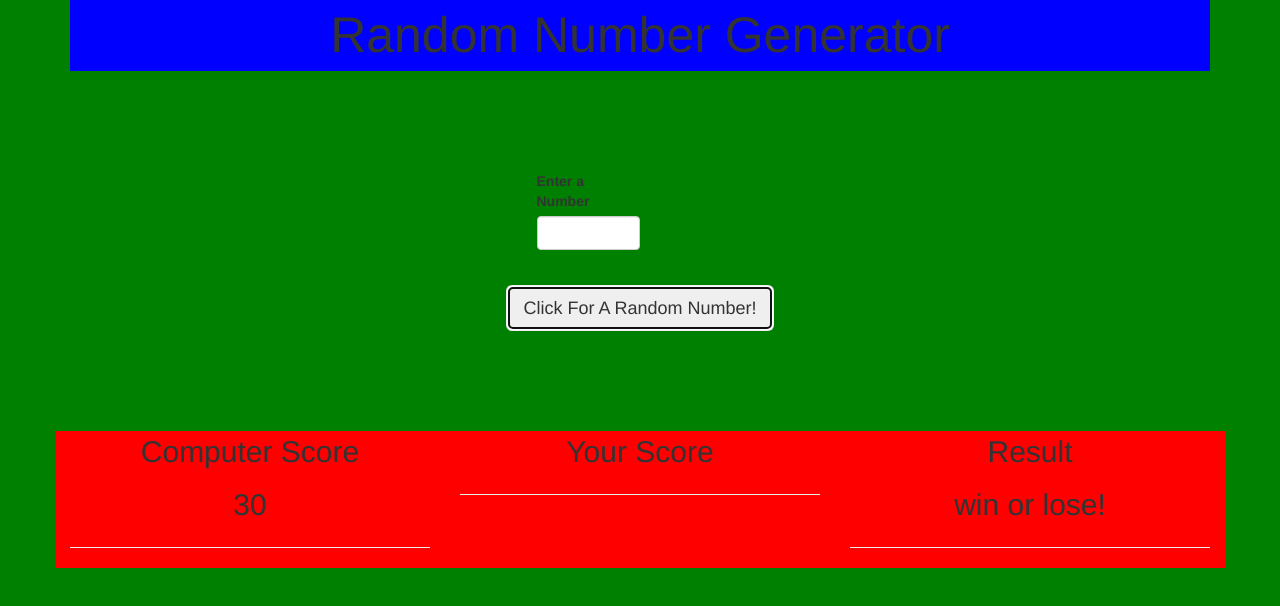
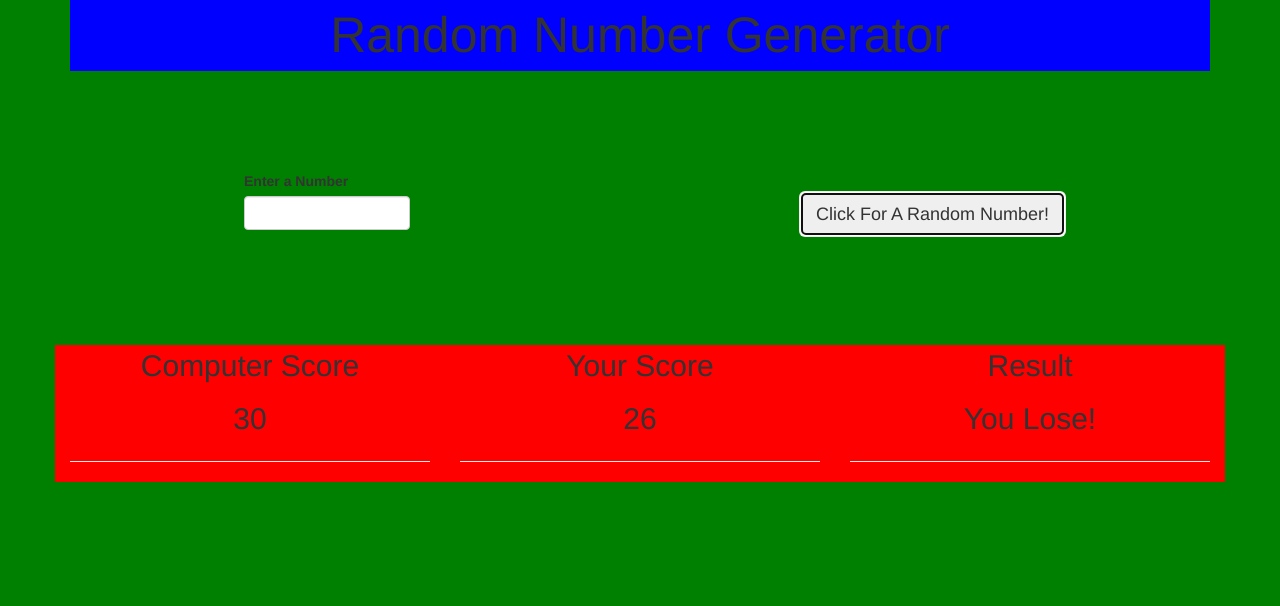
Before and after one commit to Brendangrubb/dice-game, a plain HTML site: page index.html in a window 1280 px wide. Both pictures are taken after a click on the button "Click For A Random Number!". Drawn offline with nearby package versions, Linux system fonts and the light colour scheme.

Commit message:
add random option for user input

```diff
--- a/css/styles.css
+++ b/css/styles.css
@@ -27,5 +27,5 @@ header {
 }
 
 .form-group {
-  width: 50%;
+  width: 80%;
 }
--- a/index.html
+++ b/index.html
@@ -16,6 +16,8 @@
       <header class="header">Random Number Generator</header>
       <br><br><br><br><br>
 
+      <div class="row">
+        <div class="col-md-6">
           <div class="flex-wrapper">
             <form class="number-form">
               <div class="form-group">
@@ -24,12 +26,18 @@
               </div>
             </form>
           </div>
+        </div>
 
+        <div class="col-md-6">
           <br>
-
           <div class="button-wrapper">
             <button id="engage" class="btn btn-lg" type="submit">Click For A Random Number!</button>
           </div>
+        </div>
+      </div>
+
+
+
 
       <br><br><br><br><br>
 
--- a/js/scripts.js
+++ b/js/scripts.js
@@ -1,6 +1,15 @@
 function getRandomNumber() {
   var result = Math.floor((Math.random() * 100));
   return result;
+}
+
+function userRandomNumber(userInput) {
+  if (userInput === "") {
+    var userResult = Math.floor((Math.random() * 100));
+  } else {
+    var userResult = userInput;
+  }
+  return userResult;
 }
 
 function winOrLose(user, computer) {
@@ -15,18 +24,18 @@ function winOrLose(user, computer) {
 $(document).ready(function() {
   $("#engage").click(function() {
     // User Number
-    var userResult = $("#user-number").val();
-    console.log(userResult);
+    var userInput = $("#user-number").val();
+    var userResult = userRandomNumber(userInput);
     $("#your-score").empty();
     $("#your-score").append(userResult)
     // Computer Number
     var randomNumberResult = getRandomNumber();
-    console.log(randomNumberResult);
     $("#computer-score").empty();
     $("#computer-score").append(randomNumberResult);
     // Display Result
     var result = winOrLose(userResult, randomNumberResult);
-    console.log(result);
+    $("#win-or-lose").empty();
+    $("#win-or-lose").append(result);
   });
 
 });
```
Lines whose indentation alone changed are shown as unchanged.
